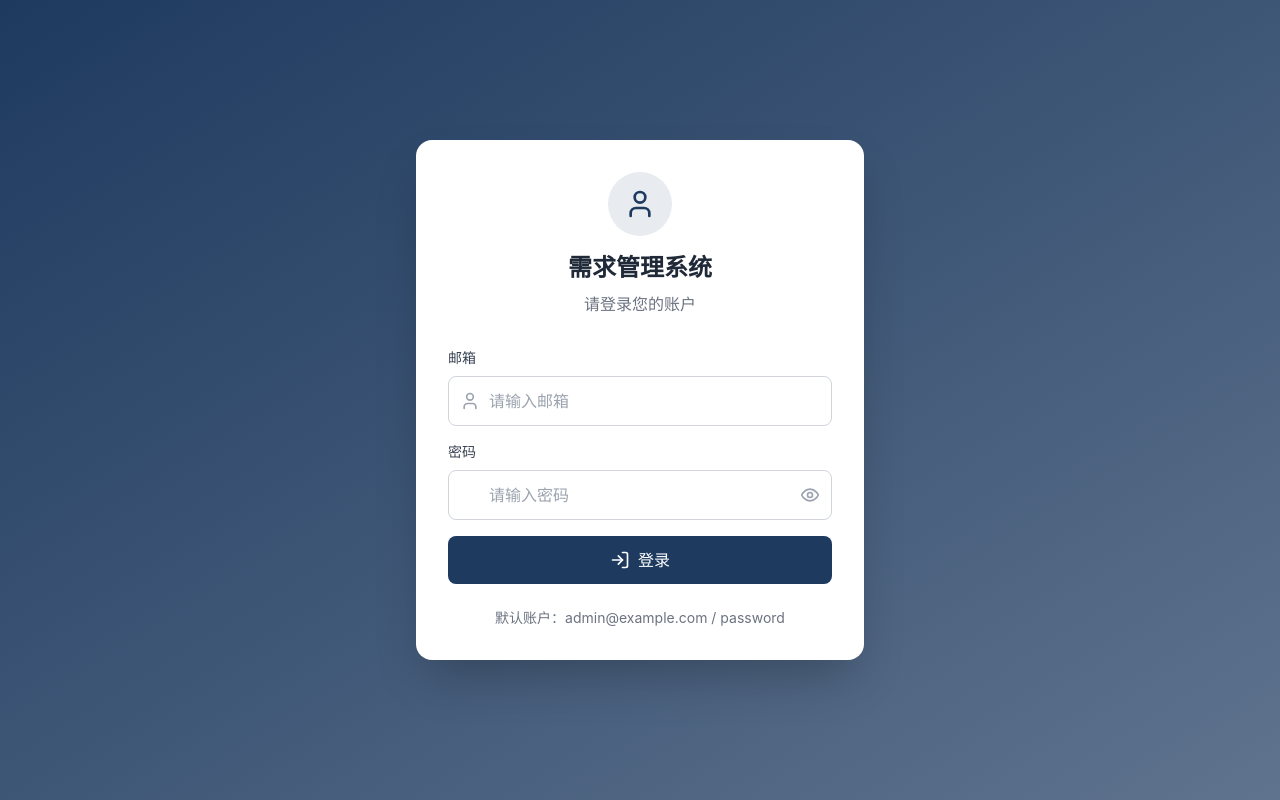
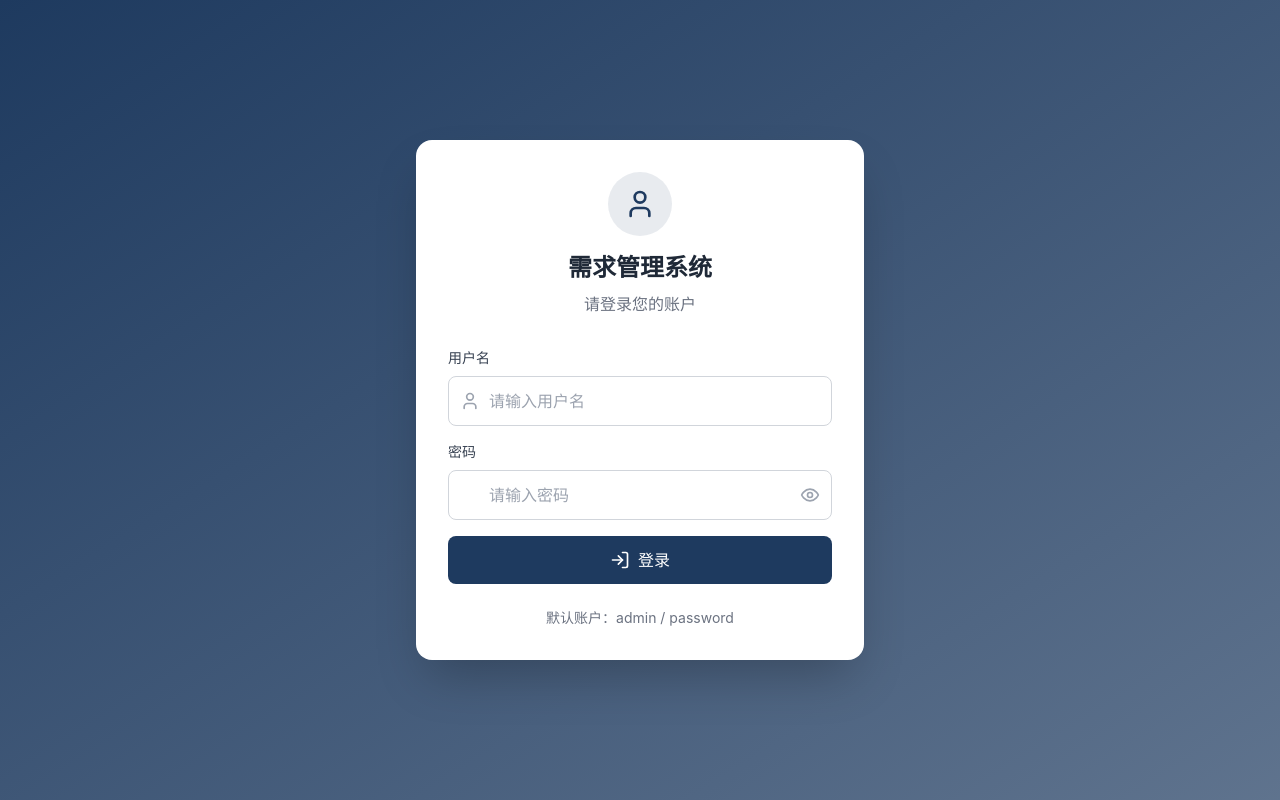
Before and after one commit to freewind2026/RequirementManager, a React (Vite) app in the folder frontend/: page / in a window 1280 px wide. Built offline with nearby package versions, Linux system fonts and the light colour scheme.

Commit message:
Fix login page: change email input to username

```diff
--- a/frontend/src/pages/LoginPage.tsx
+++ b/frontend/src/pages/LoginPage.tsx
@@ -4,7 +4,7 @@ import { login } from '@/api/auth'
 import { useAuthStore } from '@/store/authStore'
 
 export const LoginPage = () => {
-  const [email, setEmail] = useState('')
+  const [username, setUsername] = useState('')
   const [password, setPassword] = useState('')
   const [showPassword, setShowPassword] = useState(false)
   const [error, setError] = useState('')
@@ -15,19 +15,19 @@ export const LoginPage = () => {
     setError('')
 
     try {
-      const response = await login(email, password)
+      const response = await login(username, password)
       const userInfo = {
         id: 1,
-        email,
-        username: email.split('@')[0],
-        name: email.split('@')[0],
+        email: username.includes('@') ? username : `${username}@example.com`,
+        username,
+        name: username.includes('@') ? username.split('@')[0] : username,
         role: 'admin' as const,
         created_at: new Date().toISOString(),
       }
       authLogin(response.access, userInfo)
       window.location.href = '/'
     } catch (err) {
-      setError('登录失败，请检查邮箱和密码')
+      setError('登录失败，请检查用户名和密码')
     }
   }
 
@@ -50,15 +50,15 @@ export const LoginPage = () => {
 
         <form onSubmit={handleSubmit} className="space-y-4">
           <div>
-            <label className="block text-sm font-medium text-gray-700 mb-2">邮箱</label>
+            <label className="block text-sm font-medium text-gray-700 mb-2">用户名</label>
             <div className="relative">
               <UserIcon className="absolute left-3 top-1/2 -translate-y-1/2 w-5 h-5 text-gray-400" />
               <input
-                type="email"
-                value={email}
-                onChange={(e) => setEmail(e.target.value)}
+                type="text"
+                value={username}
+                onChange={(e) => setUsername(e.target.value)}
                 className="w-full pl-10 pr-4 py-3 border border-gray-300 rounded-lg focus:ring-2 focus:ring-primary/50 focus:border-primary outline-none transition-all"
-                placeholder="请输入邮箱"
+                placeholder="请输入用户名"
                 required
               />
             </div>
@@ -96,7 +96,7 @@ export const LoginPage = () => {
 
         <div className="mt-6 text-center">
           <p className="text-sm text-gray-500">
-            默认账户：admin@example.com / password
+            默认账户：admin / password
           </p>
         </div>
       </div>
```
